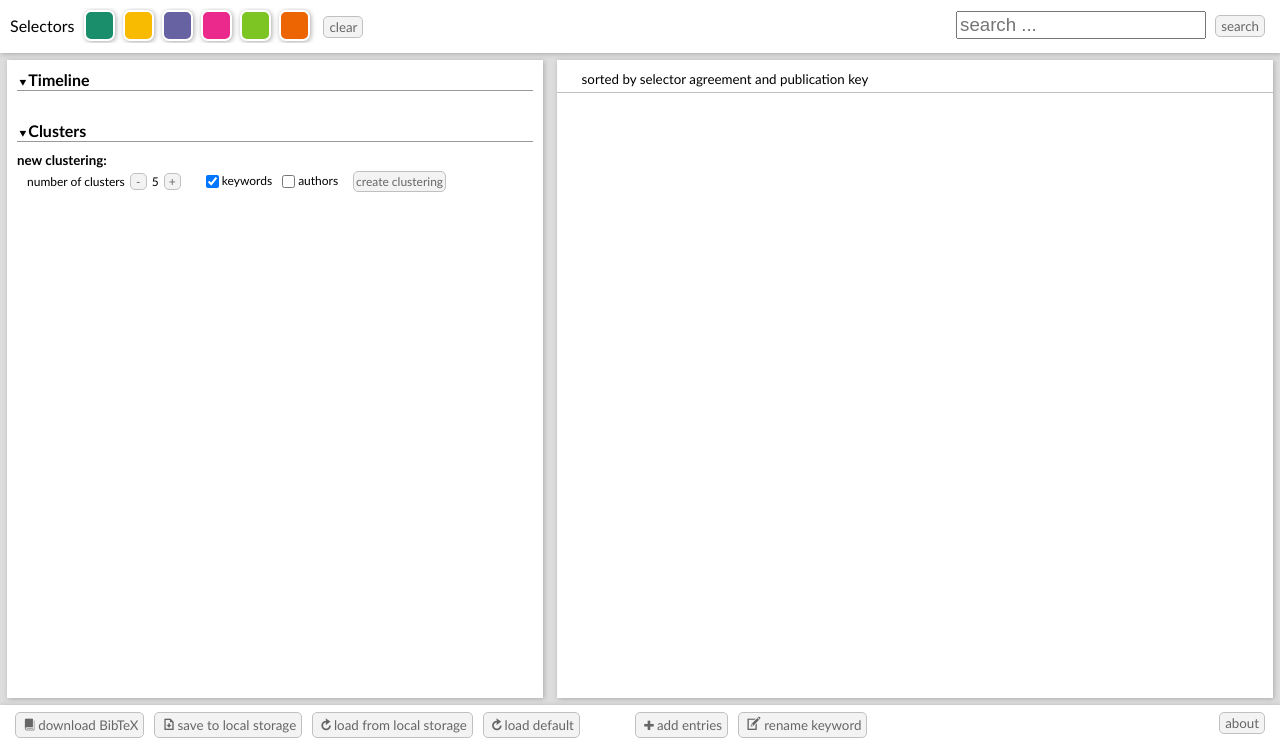
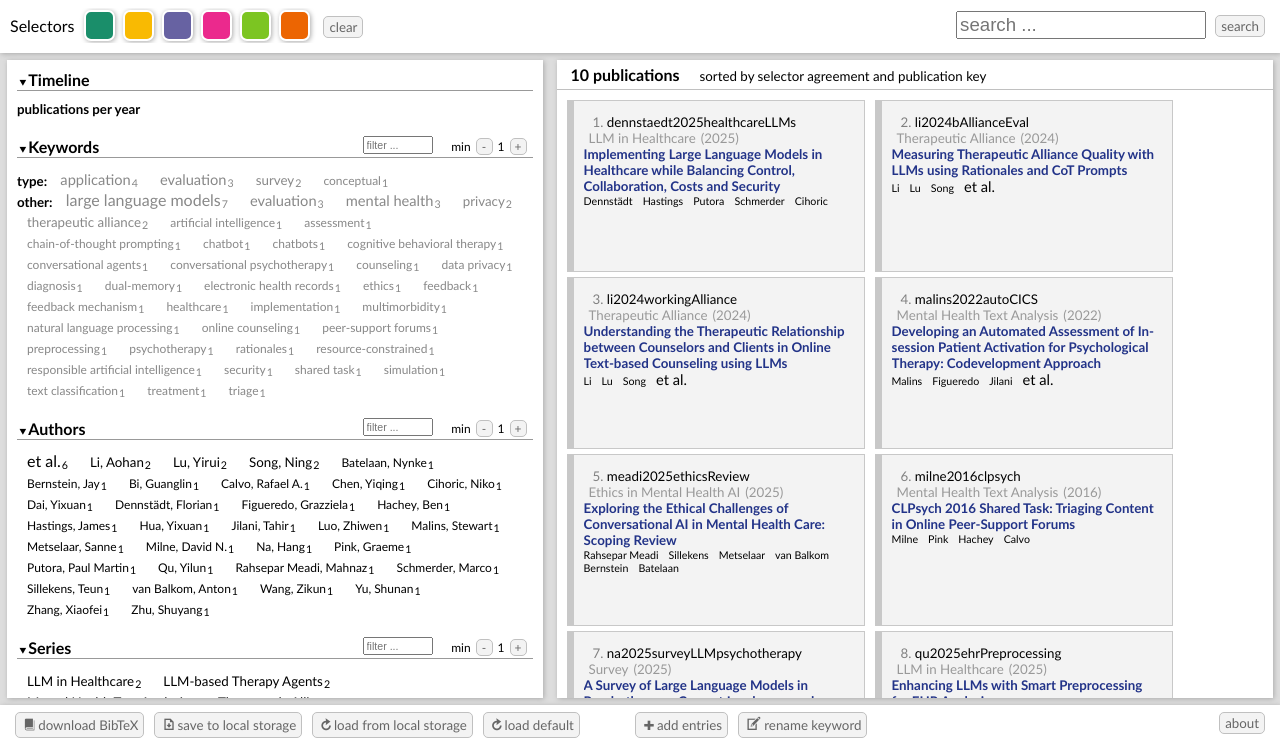
Before and after one commit to Simon101511/COMP4037-cw3SurVis.github.io, a plain HTML site: page index.html in a window 1280 px wide. Shown: the part 56-800 px from the top of the page. Drawn offline with nearby package versions, Linux system fonts and the light colour scheme.

Commit message:
Update index.html

```diff
--- a/index.html
+++ b/index.html
@@ -23,7 +23,7 @@
     <script type="text/javascript" src="https://ajax.googleapis.com/ajax/libs/d3js/5.15.1/d3.min.js"></script>
 
     <!-- 🔧 修正为 src/data/... -->
-    <script type="text/javascript" src="src/data/bib.js"></script>
+    <script type="text/javascript" src="src/data/generated/bib.js"></script>
     <script type="text/javascript" src="src/data/generated/available_pdf.js"></script>
     <script type="text/javascript" src="src/data/generated/available_img.js"></script>
     <script type="text/javascript" src="src/data/search_stopwords.js"></script>
```
